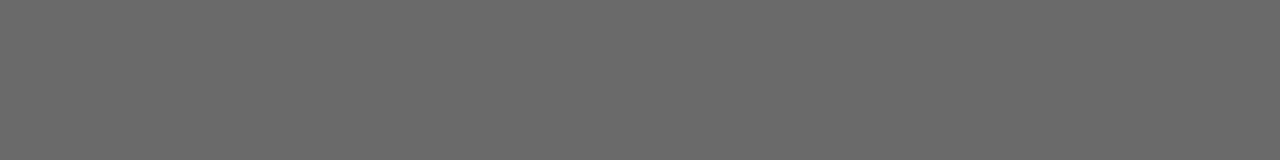
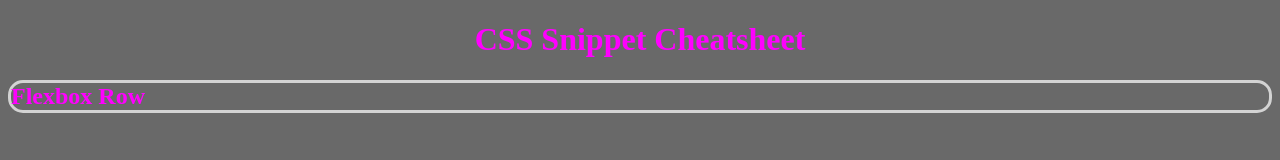
Before and after one commit to Erik-jpg/CSS_Snippet-Cheatsheet, a plain HTML site: page index.html in a window 1280 px wide. Drawn offline with Linux system fonts and the light colour scheme.

Commit message:
added box and some flex like things

```diff
--- a/index.html
+++ b/index.html
@@ -8,6 +8,8 @@
     <link rel="stylesheet" href="stylesheet.css">
 </head>
 <body>
+    <h1>CSS Snippet Cheatsheet</h1>
+    <h2>Flexbox Row</h2>
 
 </body>
 </html>
--- a/stylesheet.css
+++ b/stylesheet.css
@@ -1,3 +1,17 @@
 body{
     background-color: dimgray;
 }
+
+h1{
+    font:bold;
+    text-align: center;
+    color:fuchsia;
+}
+
+h2{
+    color: fuchsia;
+    border-radius: 15px;
+    border-style: solid;
+    border-color: lightgrey;
+
+}
```
